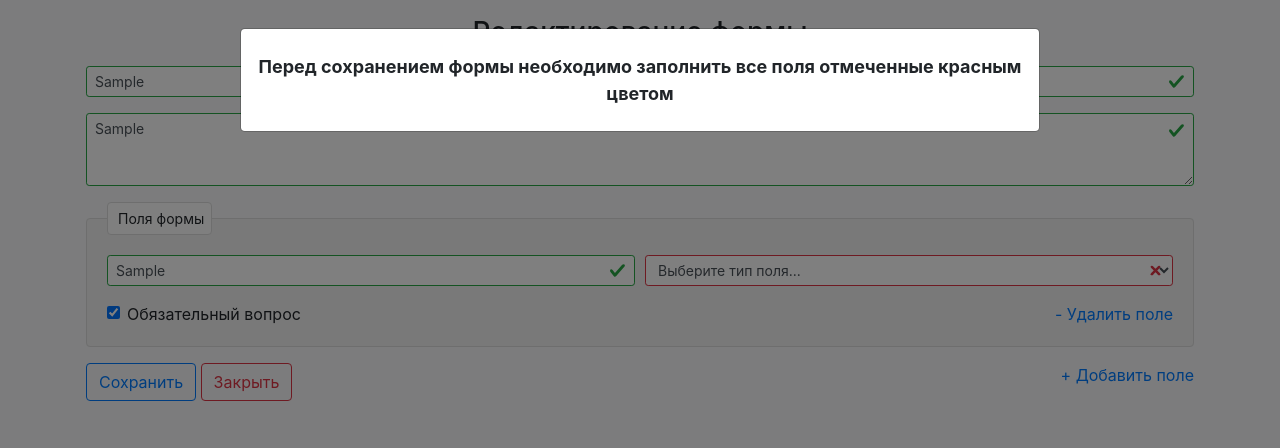
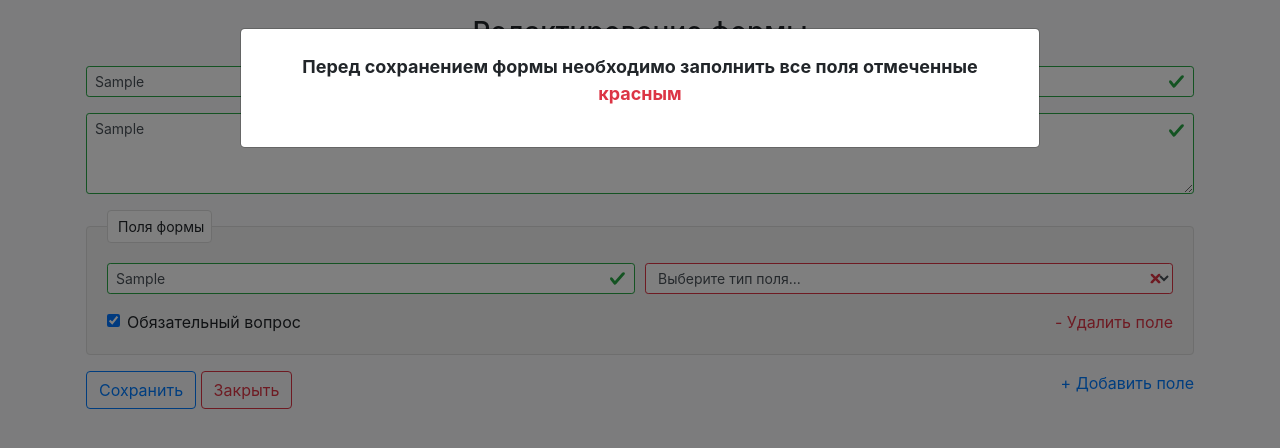
Before and after one commit to arantar/FormEditor, a plain HTML site: page index.html in a window 1280 px wide. Both pictures are taken after typing "Sample", "Sample", "Sample" into the empty fields and a click on the button "Сохранить". Drawn offline with nearby package versions, Linux system fonts and the light colour scheme.

Commit message:
add auto-size for textarea

```diff
--- a/index.html
+++ b/index.html
@@ -56,7 +56,7 @@
               </div>
             </div>
             <div class="col" style="text-align:right;">
-              <a href="#" class="remove_field">- Удалить поле</a>
+              <a href="#" class="remove_field text-danger">- Удалить поле</a>
             </div>
           </div>
         </fieldset>
@@ -71,12 +71,11 @@
         </div>
       </div>
     </form>
-    <div class="modal fade bd-example-modal-lg" tabindex="-1" id="myModal" role="dialog" aria-labelledby="myLargeModalLabel"
-      aria-hidden="true">
+    <div class="modal fade bd-example-modal-lg" tabindex="-1" id="emptyForm" role="dialog" aria-hidden="true">
       <div class="modal-dialog modal-lg">
         <div class="modal-content text-center">
           <strong class="pb-4 pt-4" style="font-size: 18px">
-            Перед сохранением формы необходимо заполнить все поля отмеченные красным цветом
+            Перед сохранением формы необходимо заполнить все поля отмеченные <p class="text-danger">красным</p>
           </strong>
         </div>
       </div>
--- a/js/form-editor.js
+++ b/js/form-editor.js
@@ -1,21 +1,33 @@
 (function () {
   'use strict';
 
-  var varvalidateFormResult = function (form) {
+  /*
+    метод для валидации введенных значений в поля формы,
+    что по крайне мере не будет отправлена пустая форма
+  */
+  function varvalidateFormResult(form) {
     if (form[0].checkValidity() === false) {
       event.preventDefault();
       event.stopPropagation();
       form.addClass('was-validated');
-      $('#myModal').modal();
+      $('#emptyForm').modal();
       return false;
     }
     form.removeClass('was-validated');
     return true;
-  };
+  }
+
+  // обработчик для изменения размера полей типа textarea
+  $(document).on('input', 'textarea', function () {
+    $(this).css('height', 'auto');
+    $(this).height(this.scrollHeight);
+  });
 
   $(document).on('submit', '#formFields', function () {
     var form = $(this);
-    if (varvalidateFormResult(form)) {}
+    if (varvalidateFormResult(form)) {
+      // отправка формы на сервер
+    }
   });
 
   // обработчик для "кнопки" Удалить поле
@@ -49,7 +61,6 @@
     var fieldListQuestions = $('<textarea>', {
       class: 'field-questions mb-3 form-control form-control-sm',
       name: 'field_list_questions',
-      row: '3',
       required: ''
     });
 
```
